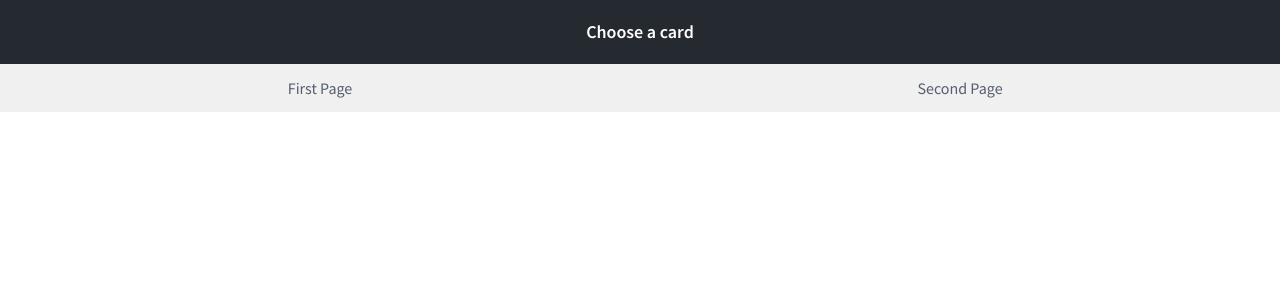
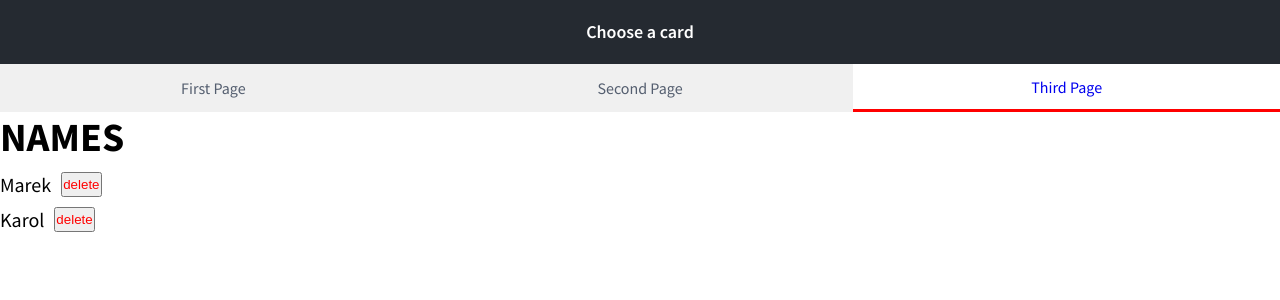
Before and after one commit to tsmolarczyk/tool-default, a React (Create React App) app: page /thirdpage in a window 1280 px wide. Shown: the top 300 px of the page. Built offline with nearby package versions, Linux system fonts and the light colour scheme.

Commit message:
added third page

```diff
--- a/src/App.tsx
+++ b/src/App.tsx
@@ -1,16 +1,17 @@
-import { NavBar } from "./components/NavBar/NavBar";
+import { NavBar } from './components/NavBar/NavBar'
 
-import { SecondPage } from "components/Main/SecondPage/SecondPage";
 import {
   BrowserRouter as Router,
   Route,
   Routes,
   NavLink,
-} from "react-router-dom";
+} from 'react-router-dom'
 
-import css from "./App.module.css";
-import "./App.module.css";
-import { FirstPage } from "components/Main/FirstPage/FirstPage";
+import css from './App.module.css'
+import './App.module.css'
+import { FirstPage } from 'components/Main/FirstPage/FirstPage'
+import { SecondPage } from 'components/Main/SecondPage/SecondPage'
+import { ThirdPage } from 'components/Main/ThirdPage/ThirdPage'
 
 function App() {
   return (
@@ -20,43 +21,57 @@ function App() {
         <div>
           <div className={css.navbar}>
             <NavLink
-              to='/firstpage'
+              to="/firstpage"
               className={css.navlink}
               style={({ isActive }) =>
                 isActive
                   ? {
-                      borderBottom: "3px red solid",
+                      borderBottom: '3px red solid',
                     }
-                  : { color: "#545e6f", background: "#f0f0f0" }
+                  : { color: '#545e6f', background: '#f0f0f0' }
               }
             >
               First Page
             </NavLink>
             <NavLink
-              to='/secondpage'
+              to="/secondpage"
               className={css.navlink}
               style={({ isActive }) =>
                 isActive
                   ? {
-                      textDecoration: "none",
-                      borderBottom: "3px red solid",
+                      textDecoration: 'none',
+                      borderBottom: '3px red solid',
                     }
-                  : { color: "#545e6f", background: "#f0f0f0" }
+                  : { color: '#545e6f', background: '#f0f0f0' }
               }
             >
               Second Page
+            </NavLink>
+            <NavLink
+              to="/thirdpage"
+              className={css.navlink}
+              style={({ isActive }) =>
+                isActive
+                  ? {
+                      borderBottom: '3px red solid',
+                    }
+                  : { color: '#545e6f', background: '#f0f0f0' }
+              }
+            >
+              Third Page
             </NavLink>
           </div>
         </div>
 
         <Routes>
-          <Route path='/firstpage' element={<FirstPage />} />
+          <Route path="/firstpage" element={<FirstPage />} />
 
-          <Route path='/secondpage' element={<SecondPage />} />
+          <Route path="/secondpage" element={<SecondPage />} />
+          <Route path="/thirdpage" element={<ThirdPage />} />
         </Routes>
       </div>
     </Router>
-  );
+  )
 }
 
-export default App;
+export default App
--- a/src/components/Main/SecondPage/SecondPage.tsx
+++ b/src/components/Main/SecondPage/SecondPage.tsx
@@ -1,47 +1,43 @@
-import { useState, useMemo, useEffect } from "react";
+import { useState, useMemo } from 'react'
 
 export const SecondPage = () => {
-  const [users, setUsers] = useState<any>();
-  const [photos, setPhotos] = useState<any>();
+  const [users, setUsers] = useState<any>()
+  const [photos, setPhotos] = useState<any>()
 
   const getUsers = () => {
-    fetch("https://jsonplaceholder.typicode.com/users/")
+    fetch('https://jsonplaceholder.typicode.com/users/')
       .then((response) => response.json())
-      .then((json) => setUsers(json));
-    console.log(users);
-  };
+      .then((json) => setUsers(json))
+    console.log(users)
+  }
 
   const getPhotos = () => {
-    fetch("https://jsonplaceholder.typicode.com/photos")
+    fetch('https://jsonplaceholder.typicode.com/photos')
       .then((response) => response.json())
-      .then((json) => setPhotos(json));
-    console.log(photos);
-  };
+      .then((json) => setPhotos(json))
+    console.log(photos)
+  }
 
-  // useEffect(() => {
-  //   getUsers();
-  // }, []);
+  const userToDisplay = () => {
+    if (users) {
+      return users.map((user: any) => <h2>{user.name}</h2>)
+    }
+  }
 
-  const userToDisplay = useMemo(() => {
-    if (users) {
-      return users.map((user: any) => <h2>{user.name}</h2>);
-    }
-  }, [users]);
-
-  const photosToDisplay = useMemo(() => {
+  const photosToDisplay = () => {
     if (photos) {
       return photos.map((photos: any) => (
-        <img src={photos.url} alt='photos.id'></img>
-      ));
+        <img src={photos.url} alt="photos.id"></img>
+      ))
     }
-  }, [photos]);
+  }
 
   return (
     <div>
       <button onClick={getUsers}>Download Users</button>
-      {userToDisplay}
+      {userToDisplay()}
       <button onClick={getPhotos}>Get photos links</button>
-      {photosToDisplay}
+      {photosToDisplay()}
     </div>
-  );
-};
+  )
+}
--- /dev/null
+++ b/src/components/Main/ThirdPage/ThirdPage.tsx
@@ -0,0 +1,49 @@
+import { useState, useMemo, useEffect } from 'react'
+
+export const ThirdPage = () => {
+  const [persons, setPersons] = useState<any>()
+
+  let people = [
+    {
+      name: 'Marek',
+      surname: 'Nowak',
+    },
+    {
+      name: 'Karol',
+      surname: 'Hill',
+    },
+  ]
+
+  const getPersons = () => {
+    setPersons(people)
+    console.log(persons)
+  }
+
+  useEffect(() => {
+    getPersons()
+  }, [])
+
+  const personsToDisplay = useMemo(() => {
+    if (persons) {
+      return persons.map((p: any) => (
+        <div style={{ display: 'flex', marginTop: '10px' }}>
+          <p style={{ fontSize: '20px' }}>{p.name}</p>
+          <button
+            style={{ marginLeft: '10px', color: 'red', cursor: 'pointer' }}
+            // onClick={deletePerson()}
+          >
+            delete
+          </button>
+        </div>
+      ))
+    }
+    return <h3>Musisz troche poczekac</h3>
+  }, [persons])
+
+  return (
+    <div>
+      <h1 style={{ fontSize: '40px', fontWeight: 'bold' }}>NAMES</h1>
+      {personsToDisplay}
+    </div>
+  )
+}
```
Also changed, not shown: src/components/Main/FirstPage/Title/Title.tsx (+16 -16 lines).
